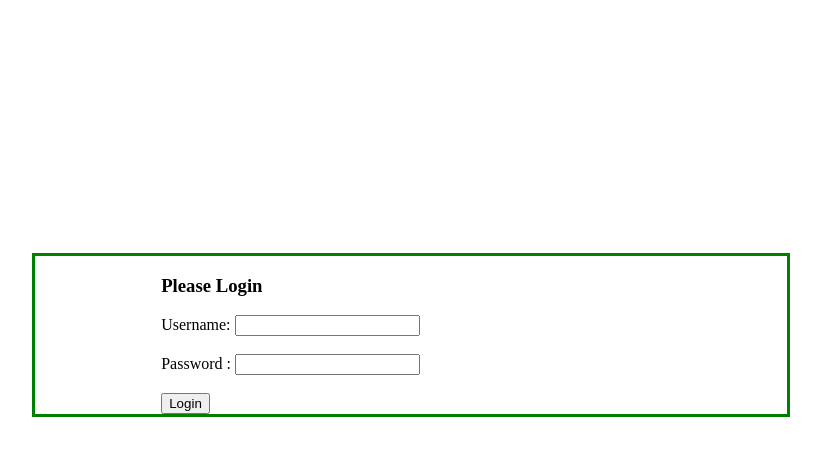
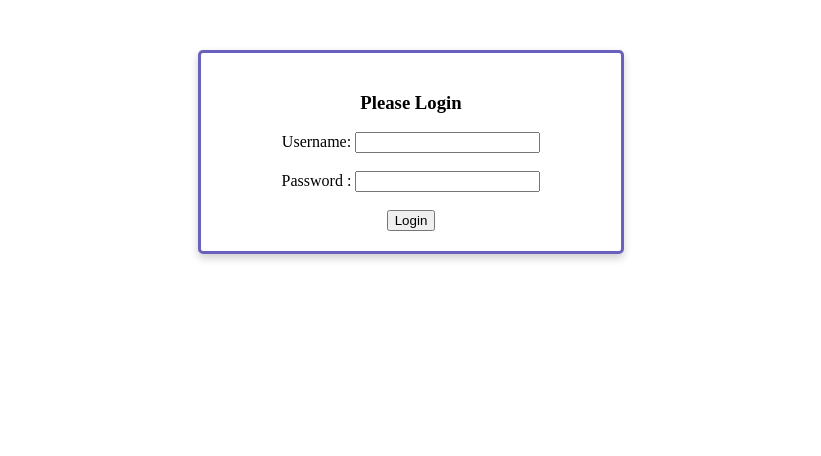
Before and after one commit to umur/cs445-2021-5-final-project, a plain HTML site: page index.html in a window 1280 px wide. Shown: the whole page, without its empty margins (229-1050 px from the left). Drawn offline with Linux system fonts and the light colour scheme.

Commit message:
add functionality

```diff
--- a/style.css
+++ b/style.css
@@ -4,10 +4,23 @@
   width: 50%;
   border: 3px solid green;
   padding: 20px; */
-  margin-left: 20%;
-  margin-top: 20%;
+
+  /* margin-left: 20%;
+
   margin-right: 20%;
   padding-left: 10%;
-  border: 3px solid green;
+  border: 3px solid green; */
+
+  margin: auto;
+  width: 30%;
+  border: 3px solid rgb(106, 97, 189);
+  padding: 20px;
+  border-radius:
+  5px;box-shadow: 0 4px 8px 0 rgba(0, 0, 0, 0.2);
+  margin-top: 50px;
+  text-align: center;
+
+
+
 
 }
```
